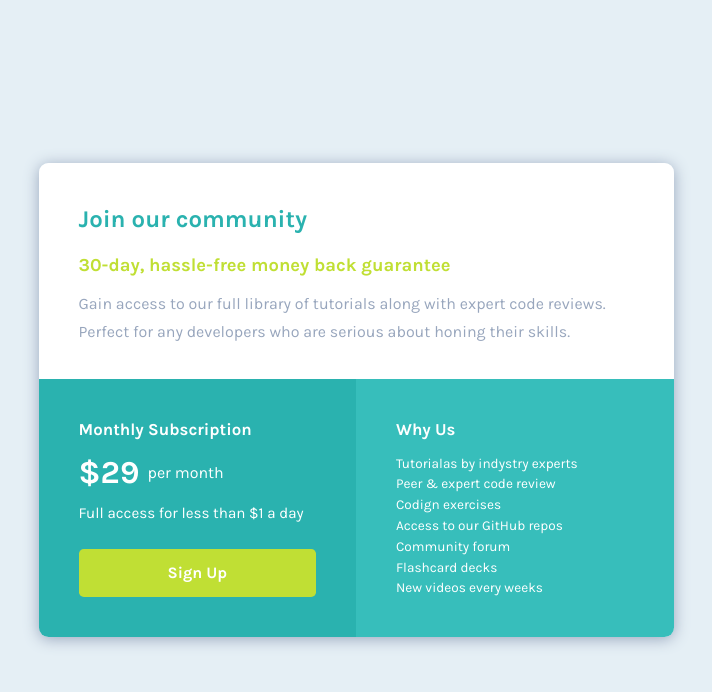
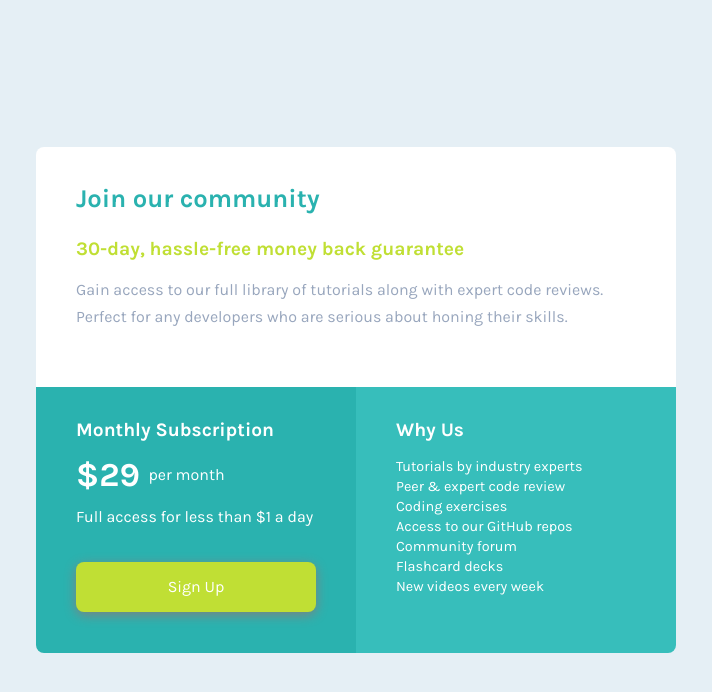
Before and after one commit to AngelGris76/single-price-grid, a plain HTML site: page index.html in a window 1280 px wide. Shown: the whole page, without its empty margins (284-996 px from the left). Drawn offline with Linux system fonts and the light colour scheme.

Commit message:
Correccion carpetas, semantica y CSS

```diff
--- a/css/styles.css
+++ b/css/styles.css
@@ -11,59 +11,43 @@
 
 body
 {
+    align-items: center;
     background-color: var(--Light-Gray);
+    display: flex;
     font-family: 'Karla', sans-serif;
+    justify-content: center;
     margin: 0;
-}
-
-.main-container
-{
-    display: flex;
-    margin: auto;
-    place-items: center;
-    width: 80vw;
-    max-width: 635px;
     min-height: 100vh;
 }
 
-.grid-container
+.container
 {
-    border-radius: .3rem;
-    box-shadow: 0 2px 15px var(--Grayish-Blue);
+    border-radius: 8px;
     display: grid;
-    grid-auto-columns: minmax(19.2rem, 1fr);
-    grid-auto-rows: 14.25rem;
-    grid-template-columns: minmax(19.2rem, 1fr);
-    grid-template-rows: 16.5rem;
-    justify-items: center;
-    margin: 4rem auto;
     overflow: hidden;
+    width: 85%;
 }
 
-.invitation, .registration, .description
+@media screen and (min-width: 768px)
 {
-    box-sizing: border-box;
-    height: 100%;
-    padding: 1.2rem 1.4rem;
-    width: 100%;
+    .container
+    {
+        grid-template-columns: 1fr 1fr;
+        max-width: 640px;
+    }
 }
 
-.invitation__title, .invitation__subtitle,
-.registration__subtitle, .description__subtitle
+.invitation, .subscription, .description
 {
-    font-size: 1.05rem;
-    font-weight: 700;
+    padding: 8px 25px 25px;
 }
 
-.invitation__paragraph, .registration__paragraph,
-.description__why-list
+@media screen and (min-width: 768px)
 {
-    font-size: .85rem;
-}
-
-.registration, .description, .registration__link
-{
-    color:white;
+    .invitation, .subscription, .description
+    {
+        padding: 20px 40px 40px;
+    }
 }
 
 .invitation
@@ -71,59 +55,108 @@ body
     background-color: white;
 }
 
-.invitation__paragraph
+@media screen and (min-width: 768px)
 {
-    color: var(--Grayish-Blue);
-    line-height: 1.6rem;
+    .invitation
+    {
+        grid-column: 1 / 3;
+    }
 }
 
 .invitation__title
 {
     color: var(--Cyan);
-    font-size: 1.3rem;
+    font-size: 1.4rem;
+    margin-bottom: 25px;
+}
+
+@media screen and (min-width: 768px)
+{
+    .invitation__title
+    {
+        font-size: 1.6rem;
+    }
 }
 
 .invitation__subtitle
 {
     color: var(--Bright-Yellow);
-    font-size: .95rem;
-    margin: 1.3rem 0;
+    font-size: 1rem;
 }
 
-.registration
+@media screen and (min-width: 768px)
+{
+    .invitation__subtitle
+    {
+        font-size: 1.2rem;
+    }
+}
+
+.invitation__paragraph, .description__item
+{
+    font-size: 0.9rem;
+    line-height: 1.25rem;
+}
+
+.invitation__paragraph
+{
+    color: var(--Grayish-Blue);
+    line-height: 1.7rem;
+}
+
+@media screen and (min-width: 768px)
+{
+    .invitation__paragraph
+    {
+        font-size: 1rem;
+    }
+}
+
+.subscription__title, .description__title
+{
+    font-size: 1.2rem;
+}
+
+.subscription, .description
+{
+    color: white;
+}
+
+.subscription
 {
     background-color: var(--Cyan);
 }
 
-.registration__paragraph--light
+.subscription__cost
 {
-    line-height: 2rem;
+    line-height: 2.1rem;
 }
 
-.registration__paragraph
+.subscription__cost--price
 {
-    font-size: .95rem;
+    font-size: 2.1rem;
+    font-weight: 700;
+    vertical-align: middle;
 }
 
-.registration__time, .registration__price
+.subscription__cost--light
 {
     vertical-align: middle;
 }
 
-.registration__price
-{
-    font-size: 2rem;
-}
-
-.registration__link
+.subscription__link
 {
     background-color: var(--Bright-Yellow);
-    border-radius: .3rem;
+    border-radius: 8px;
+    box-shadow: 0 3px 12px gray;
+    box-sizing: border-box;
+    color: white;
     display: block;
-    line-height: 3rem;
-    margin-top: 1.7rem;
+    margin-top: 35px;
+    padding: 1rem 0;
     text-align: center;
     text-decoration: none;
+    width: 100%;
 }
 
 .description
@@ -131,57 +164,8 @@ body
     background-color: var(--Light-Cyan);
 }
 
-.description__why-list
+.description__list
 {
-    line-height: 1.3rem;
+    list-style: none;
     padding-left: 0;
-    list-style: none;
 }
-
-@media (min-width:650px)
-{
-    .grid-container
-    {
-        border-radius: .6rem;
-        grid-template-rows: 13.5rem 16.1rem;
-        margin: auto;
-    }
-
-    .invitation, .registration, .description
-    {
-        padding: 1.7rem 2.5rem;
-    }
-
-    .invitation
-    {
-        grid-column: 1 / 3;
-    }
-
-    .invitation__title
-    {
-        font-size: 1.5rem;
-    }
-
-    .invitation__subtitle
-    {
-        font-size: 1.15rem;
-        margin-bottom: .9rem;
-    }
-
-    .invitation__paragraph
-    {
-        font-size: 1rem;
-        line-height: 1.7rem;
-        margin-top: .9rem;
-    }
-
-    .registration__link
-    {
-        font-weight: 700;
-    }
-
-    .registration__link:hover
-    {
-        color: var(--Light-Cyan);
-    }
-}
--- a/index.html
+++ b/index.html
@@ -3,49 +3,44 @@
 <head>
     <meta charset="UTF-8">
     <meta name="viewport" content="width=device-width, initial-scale=1.0">
-    <link rel="shortcut icon" href="images/favicon-32x32.png" type="image/x-icon">
+    <link rel="shortcut icon" href="assets/images/favicon-32x32.png" type="image/x-icon">
     <link rel="preconnect" href="https://fonts.gstatic.com">
     <link href="https://fonts.googleapis.com/css2?family=Karla:wght@400;700&display=swap" rel="stylesheet">
     <link rel="stylesheet" href="css/normalize.css">
     <link rel="stylesheet" href="css/styles.css">
-    <title>Single Price Grid Component</title>
+    <title>Single Price Grid Component master</title>
 </head>
 <body>
-    <main class="main-container">
-        <div class="grid-container">
-            <div class="invitation">
+    <main class="container">
+        <article class="invitation">
             <h1 class="invitation__title">Join our community</h1>
             <h2 class="invitation__subtitle">30-day, hassle-free money back guarantee</h2>
             <p class="invitation__paragraph">
-                    Gain access to our full library of tutorials along
-                    with expert code reviews. Perfect for any developers
-                    who are serious about honing their skills.
+                Gain access to our full library of tutorials along with expert code reviews. Perfect for any developers who are serious about honing their skills.
             </p>
-            </div>
-            <div class="registration">
-                <h2 class="registration__subtitle">Monthly Subscription</h2>
-                <p class="registration__paragraph--light">
-                    <strong class="registration__price">$29 </strong>
-                    <span class="registration__time">per month</span>
+        </article>
+        <article class="subscription">
+            <h1 class="subscription__title">Monthly Subscription</h1>
+            <p class="subscription__cost">
+                <span class="subscription__cost--price">$29 </span> <span class="subscription__cost--light"> per month</span>
             </p>
-                <p class="registration__paragraph">
+            <p class="subscription__description">
                 Full access for less than $1 a day
             </p>
-                <a href="#" class="registration__link">Sign Up</a>
-            </div>
-            <div class="description">
-                <h2 class="description__subtitle">Why Us</h2>
-                <ul class="description__why-list">
-                    <li class="description__list-item">Tutorialas by indystry experts</li>
-                    <li class="description__list-item">Peer & expert code review</li>
-                    <li class="description__list-item">Codign exercises</li>
-                    <li class="description__list-item">Access to our GitHub repos</li>
-                    <li class="description__list-item">Community forum</li>
-                    <li class="description__list-item">Flashcard decks</li>
-                    <li class="description__list-item">New videos every weeks</li>
+            <a href="#" class="subscription__link">Sign Up</a>
+        </article>
+        <article class="description">
+            <h1 class="description__title">Why Us</h1>
+            <ul class="description__list">
+                <li class="description__item">Tutorials by industry experts</li>
+                <li class="description__item">Peer & expert code review</li>
+                <li class="description__item">Coding exercises</li>
+                <li class="description__item">Access to our GitHub repos</li>
+                <li class="description__item">Community forum</li>
+                <li class="description__item">Flashcard decks</li>
+                <li class="description__item">New videos every week</li>
             </ul>
-            </div>
-        </div>
+        </article>
     </main>
 </body>
 </html>
```
Also changed, not shown: assets/images/favicon-32x32.png (renamed from images/favicon-32x32.png). Lines whose indentation alone changed are shown as unchanged.
